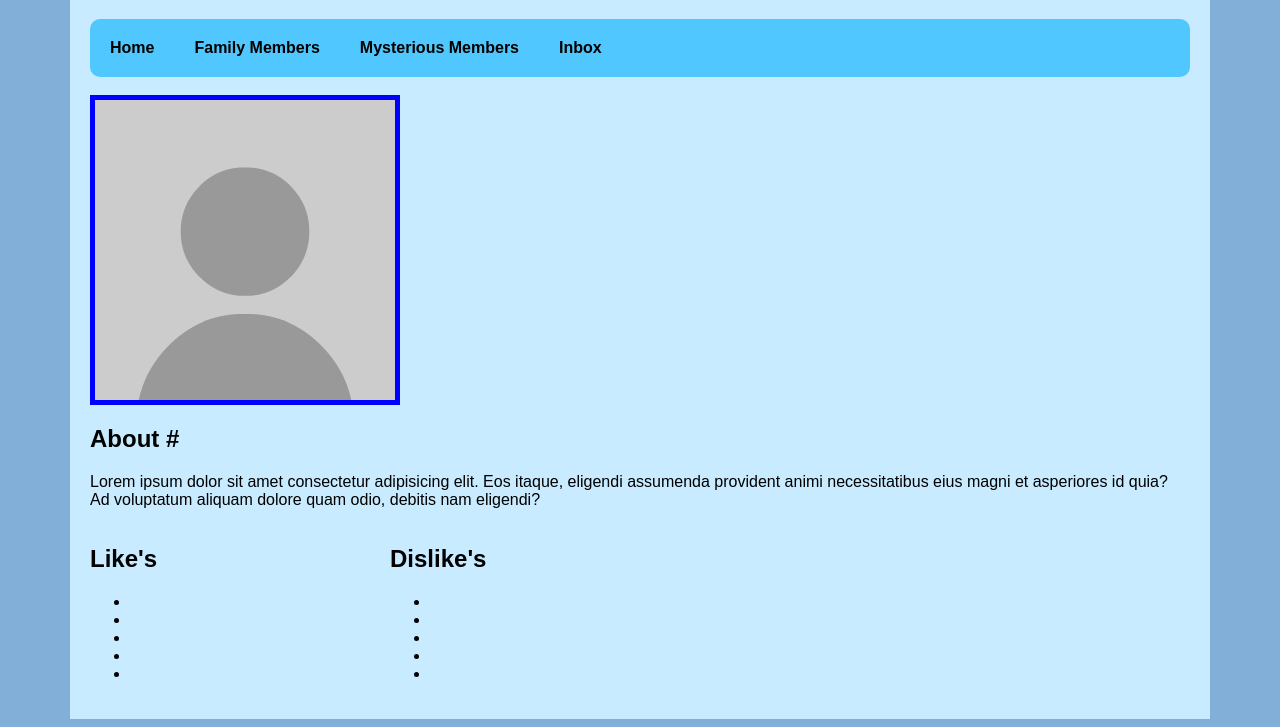
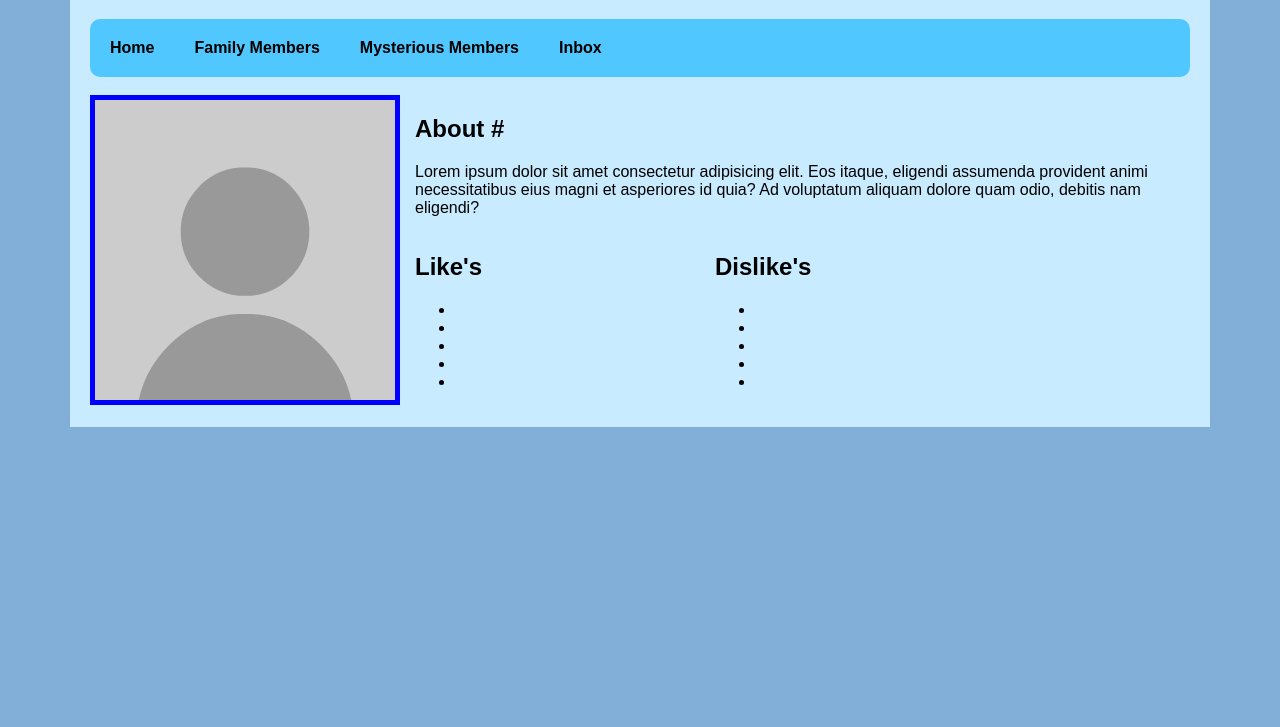
Before and after one commit to GoldenEntertainment/LNHistory, a plain HTML site: page Family Members/#.html in a window 1280 px wide. Shown: the part 89-816 px from the top of the page. Drawn offline with Linux system fonts and the light colour scheme; files whose address does not match are found by name.

Commit message:
Update Fam.css

```diff
--- a/Styles TV/Fam.css
+++ b/Styles TV/Fam.css
@@ -7,7 +7,6 @@ Body {
 }
 
 #wrap {
-
     width: 1100px;
     background-color: rgb(200, 235, 255);
     padding: 20px;
@@ -56,11 +55,6 @@ img {
     border: 5px solid blue;
 }
 
-.text {
-
-    float: left;
-}
-
 .maina {
 
     float: left;
@@ -104,5 +98,4 @@ img {
     display: block;
     margin: 0 auto 15px auto;
 }
-
 }
```
